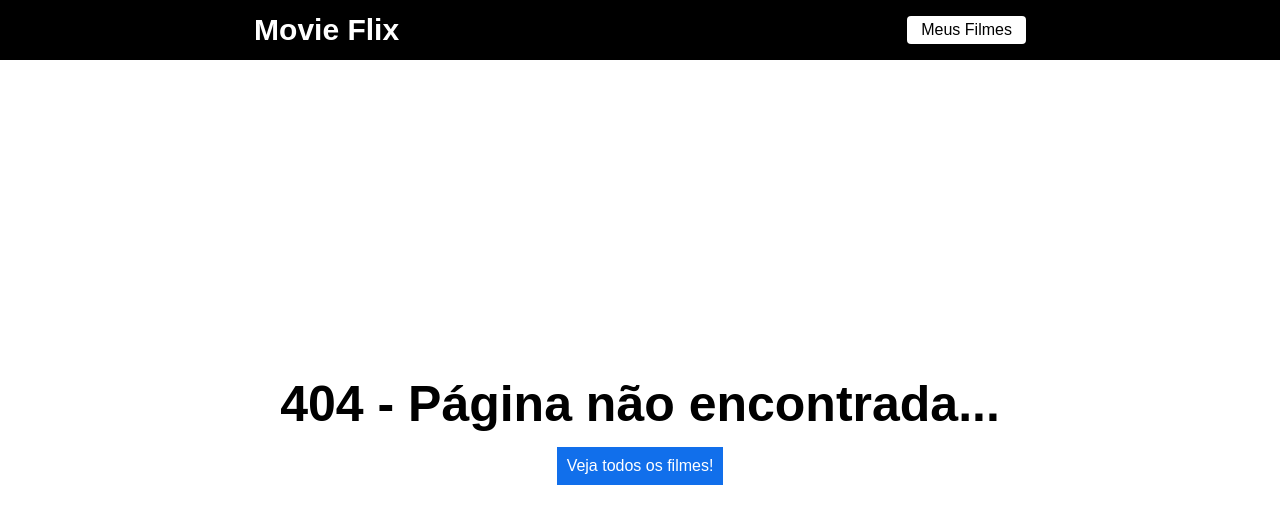
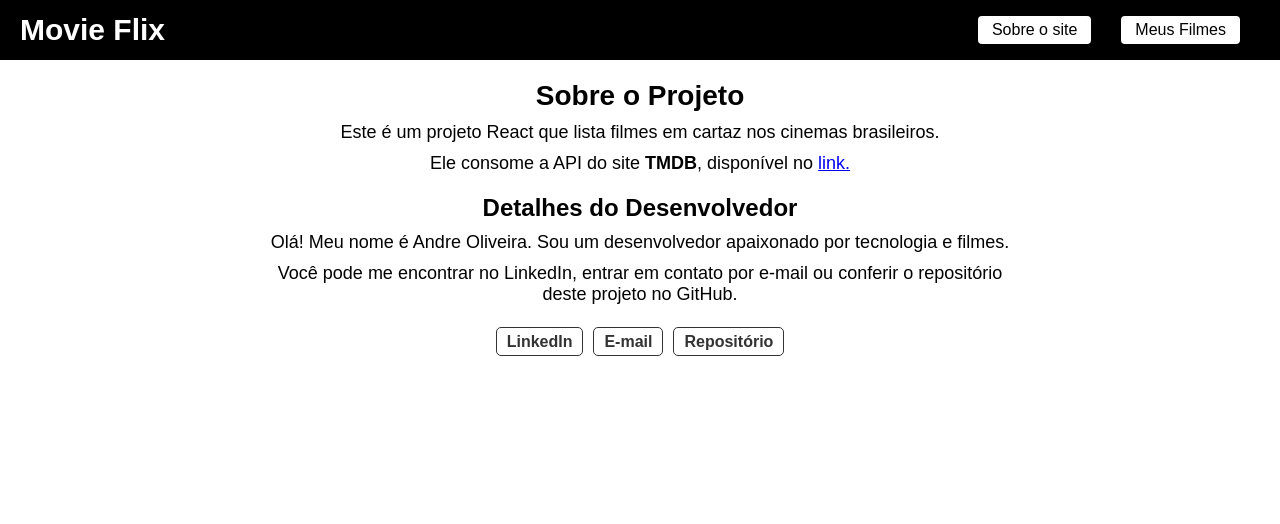
Before and after one commit to devAndreFC/primeflix, a React (Create React App) app: page /sobre in a window 1280 px wide. Before the commit this address had no page. Shown: the top 524 px of the page. Built offline with nearby package versions, Linux system fonts and the light colour scheme.

Commit message:
feat: Adicionado página Sobre o projeto.

```diff
--- a/src/components/Header/header.css
+++ b/src/components/Header/header.css
@@ -1,10 +1,11 @@
 header{
     display: flex;
     align-items: center;
-    justify-content: space-around;
+    justify-content: space-between;
     width: 100%;
     height: 60px;
     background-color: #000000;
+    padding: 20px;
 }
 
 .logo{
@@ -13,13 +14,16 @@ header{
     cursor: pointer;
     color: #fff;
     font-weight: bold;
+    margin-right: auto;
 }
 
-.favorites{
+.favorites, .about {
     text-decoration: none;
     cursor: pointer;
     background-color: #fff;
     padding: 5px 14px;
     color: #000000;
     border-radius: 4px;
+    margin: 0 10px;
+    margin-right: 20px;
 }
--- a/src/components/Header/index.js
+++ b/src/components/Header/index.js
@@ -6,6 +6,7 @@ function Header(){
     return(
         <header>
             <Link className='logo' to='/'>Movie Flix</Link>
+            <Link className='about' to='/sobre'>Sobre o site</Link>
             <Link className='favorites' to='/favoritos'>Meus Filmes</Link>
         </header>
     )
--- /dev/null
+++ b/src/pages/About/about.css
@@ -0,0 +1,44 @@
+.sobre-container {
+    max-width: 800px;
+    margin: 0 auto;
+    padding: 20px;
+    text-align: center;
+}
+
+.sobre-container h1 {
+    font-size: 28px;
+    margin-bottom: 10px;
+}
+
+.sobre-container h2 {
+    font-size: 24px;
+    margin-top: 20px;
+}
+
+.sobre-container p {
+    font-size: 18px;
+    margin: 10px 0;
+}
+
+.contato-links {
+    list-style: none;
+    padding: 0;
+    display: flex;
+    justify-content: center;
+    gap: 10px;
+}
+
+.contato-links li a {
+    text-decoration: none;
+    color: #333;
+    font-weight: bold;
+    border: 1px solid #333;
+    padding: 5px 10px;
+    border-radius: 5px;
+    transition: background-color 0.3s, color 0.3s;
+}
+
+.contato-links li a:hover {
+    background-color: #333;
+    color: #fff;
+}
--- /dev/null
+++ b/src/pages/About/index.js
@@ -0,0 +1,24 @@
+import './about.css'
+
+function About(){
+    return(
+        <div className='sobre-container'>
+            <h1>Sobre o Projeto</h1>
+            <p>Este é um projeto React que lista filmes em cartaz nos cinemas brasileiros.</p>
+            <p>Ele consome a API do site <strong>TMDB</strong>, disponível no <a target="blank" rel="external" href='https://www.themoviedb.org/'>link.</a></p>
+
+            <h2>Detalhes do Desenvolvedor</h2>
+            <p>Olá! Meu nome é Andre Oliveira. Sou um desenvolvedor apaixonado por tecnologia e filmes.</p>
+            <p>Você pode me encontrar no LinkedIn, entrar em contato por e-mail ou conferir o repositório deste projeto no GitHub.</p>
+            <br/>
+            <ul className="contato-links">
+                <li><a href="https://www.linkedin.com/in/andre-fc-oliveira/" target="_blank" rel="noopener noreferrer">LinkedIn</a></li>
+                <li><a href="mailto:dev.andrefc@gmail.com">E-mail</a></li>
+                <li><a href="https://github.com/devAndreFC/primeflix" target="_blank" rel="noopener noreferrer">Repositório</a></li>
+            </ul>
+
+        </div>
+    )
+}
+
+export default About
--- a/src/pages/Movie/index.js
+++ b/src/pages/Movie/index.js
@@ -72,7 +72,7 @@ function Movie(){
             <div className="area-button">
                 <button onClick={saveMovie}>Salvar</button>
                 <button>
-                    <a target="_blank" rel="external" href={`https://youtube.com/results?search_query=${movie.title}`}>Trailer</a>
+                    <a target="blank" rel="external" href={`https://youtube.com/results?search_query=${movie.title}`}>Trailer</a>
                 </button>
             </div>
 
--- a/src/routes.js
+++ b/src/routes.js
@@ -5,6 +5,7 @@ import Home from './pages/Home'
 import Header from './components/Header'
 import Erro from './pages/Erro'
 import Favorites from './pages/Favorites'
+import About from './pages/About'
 
 
 function RoutesApp(){
@@ -15,6 +16,7 @@ function RoutesApp(){
                 <Route path='/' element={ <Home/>}/>
                 <Route path='/filme/:id' element={ <Movie/>}/>
                 <Route path='/favoritos/' element={ <Favorites/>}/>
+                <Route path='/sobre/' element={ <About/>}/>
 
                 <Route path="*" element={ <Erro/>}/>
             </Routes>
```
